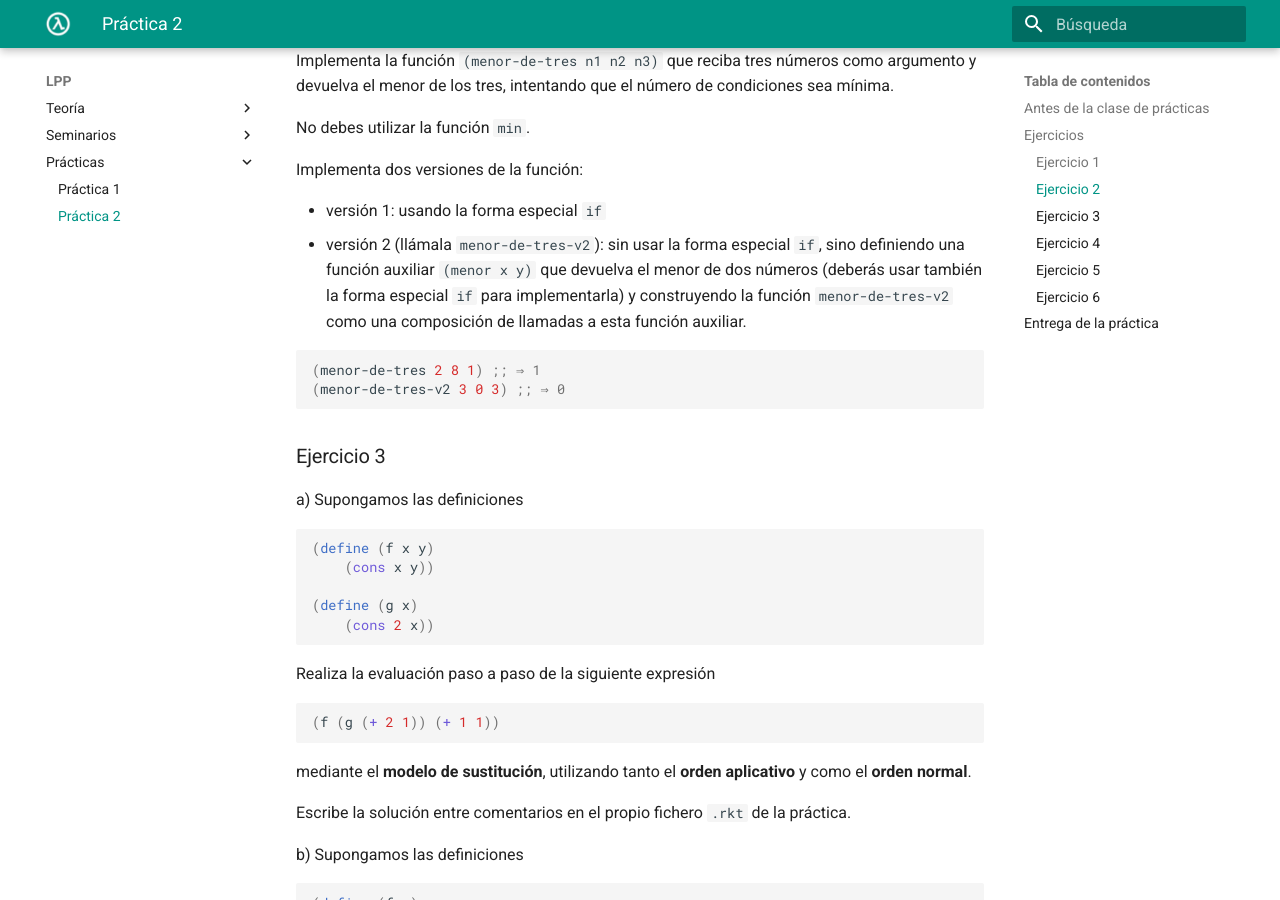
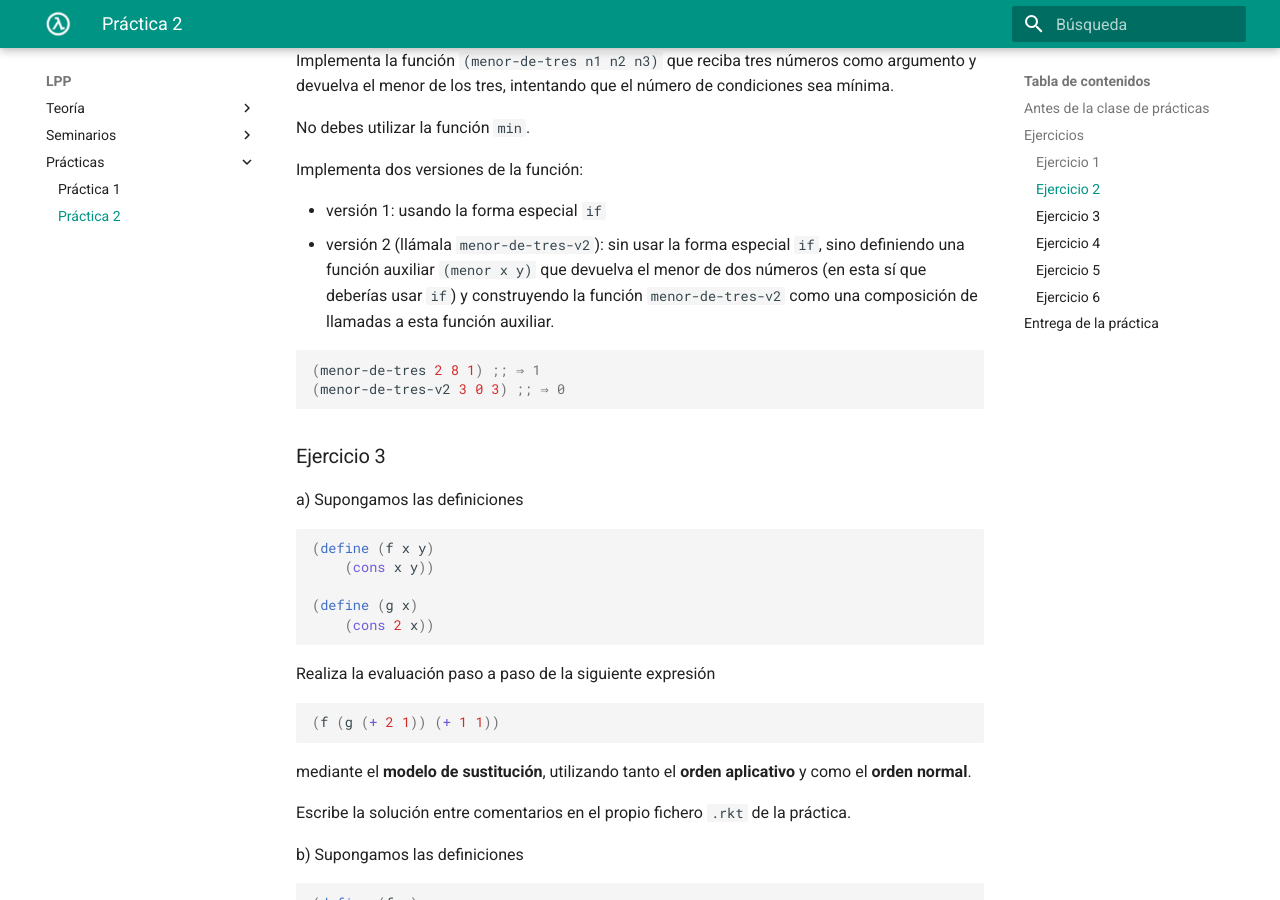
Before and after one commit to domingogallardo/apuntes-lpp, an MkDocs documentation site: the page built from docs/practicas/practica02/practica02.md, in a window 1280 px wide and 900 px high, scrolled down 1748 px. Built offline with MkDocs 1.6.1 and Material for MkDocs 9.7.7, drawn with Linux system fonts in a browser that asks for light colours.

Commit message:
Corrección

````diff
--- a/docs/practicas/practica02/practica02.md
+++ b/docs/practicas/practica02/practica02.md
@@ -97,10 +97,9 @@ Implementa dos versiones de la función:
 - versión 1: usando la forma especial `if`
 - versión 2 (llámala `menor-de-tres-v2`): sin usar la forma especial
   `if`, sino definiendo una función auxiliar `(menor x y)` que
-  devuelva el menor de dos números (deberás usar también la forma
-  especial `if` para implementarla) y construyendo la función
-  `menor-de-tres-v2` como una composición de llamadas a esta función
-  auxiliar.
+  devuelva el menor de dos números (en esta sí que deberías usar `if`)
+  y construyendo la función `menor-de-tres-v2` como una composición de
+  llamadas a esta función  auxiliar.
 
 ```racket
 (menor-de-tres 2 8 1) ;; ⇒ 1
````
